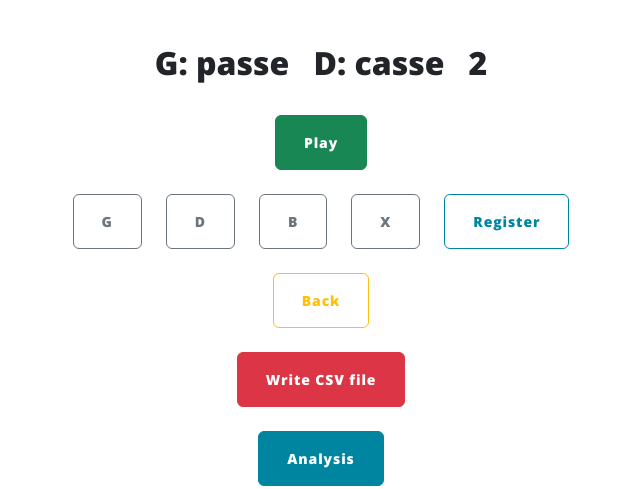
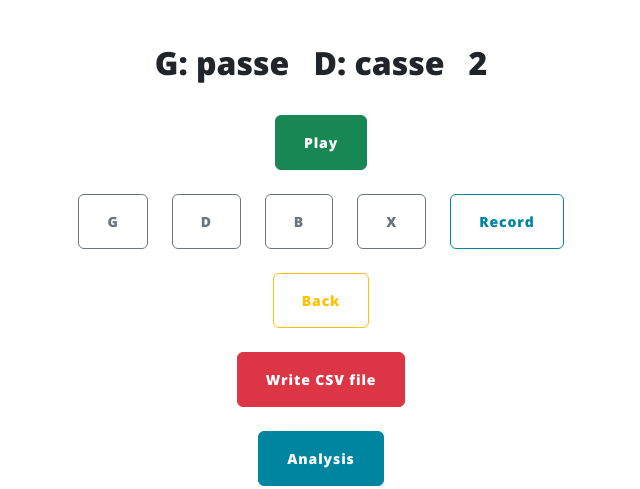
Before and after one commit to RolfL373/Dicho, a Flask app: page /play_dicho in a window 1280 px wide. Shown: the part 177-666 px from the top of the page, without its empty margins (319-959 px from the left). Run offline with Flask 3, Linux system fonts and the light colour scheme; the visitor is signed in with stand-in values (Sample User, id 1); some libraries are stand-ins or nearby versions.

Commit message:
Add files via upload

```diff
--- a/templates/dicho_test.html
+++ b/templates/dicho_test.html
@@ -20,7 +20,7 @@
 <div class="container mt-5 mb-5 text-center">
 
     {% set sound=audio_file.split(".")[0] %}
-    {% set display_index=next_index+1 %}
+    {% set display_index=next_index + 1 %}
 
     <!-- DISPLAY RIGHT AND LEFT SOUND, INDEX -->
     <div class="row justify-content-center mt-5">
@@ -63,7 +63,7 @@
                 <label class="btn btn-outline-secondary" for="false">X</label>
             </div>
             <div class="col-auto">
-                <button type="submit" class="btn btn-outline-primary">Register</button>
+                <button type="submit" class="btn btn-outline-primary">Record</button>
             </div>
         </div>
     </form>
```
